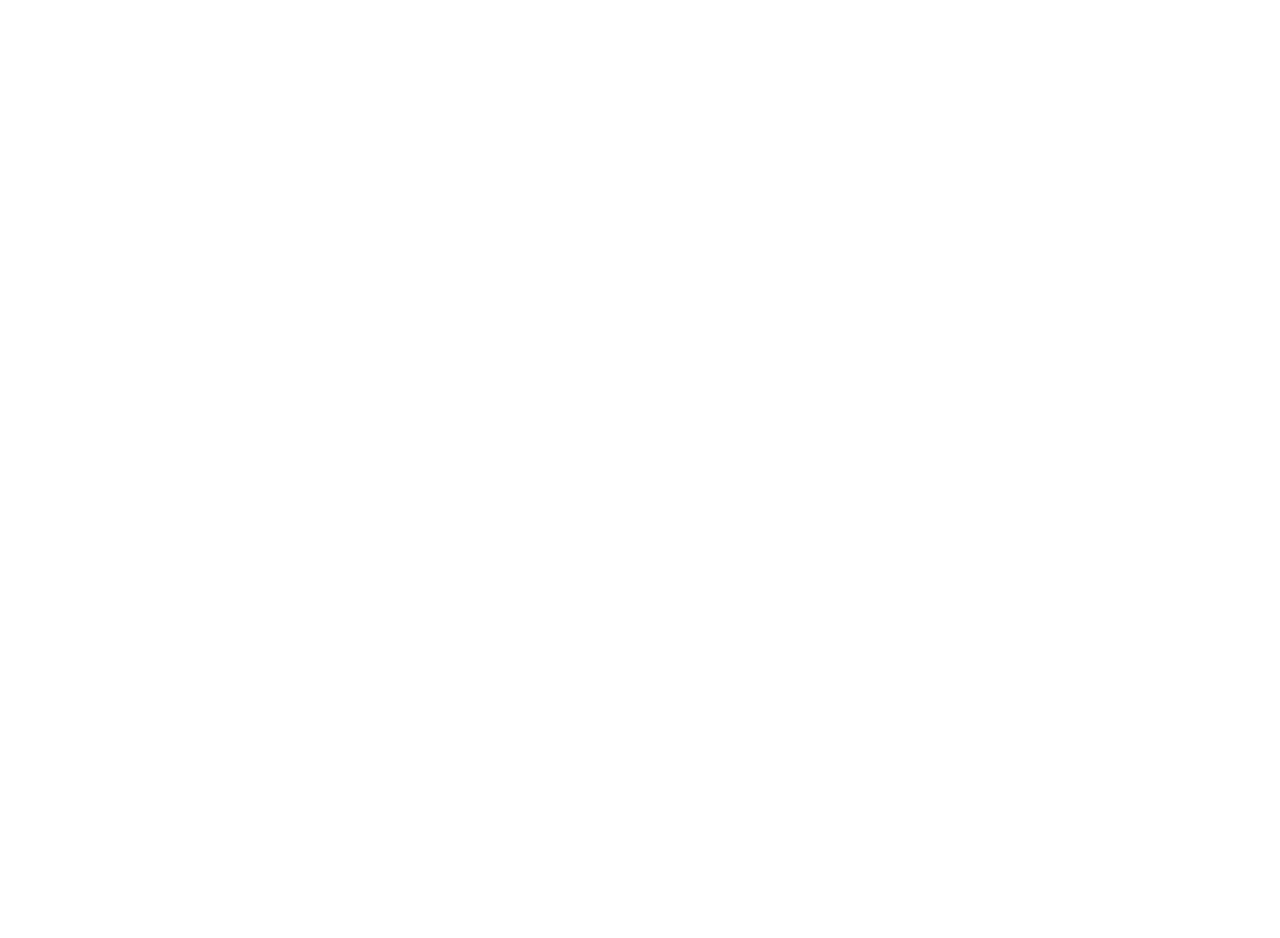
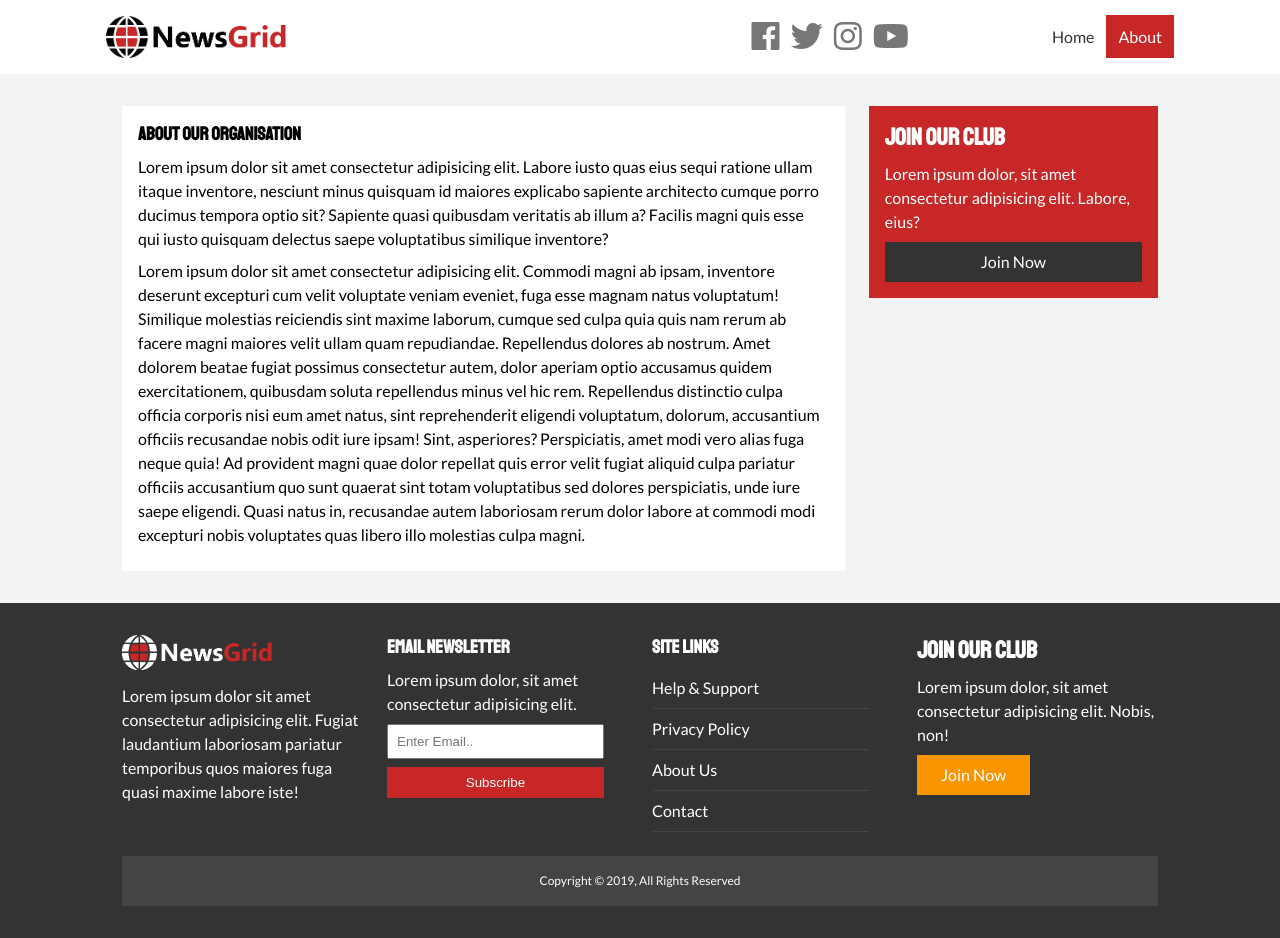
Before and after one commit to diddy2good/modern-html-css-js, a plain HTML site: page NewsGrid/about.html in a window 1280 px wide. Before the commit the page ends 800 px from the top, so only its background shows below. Drawn offline with Linux system fonts and the light colour scheme.

Commit message:
About Page

```diff
--- a/NewsGrid/CSS/style.css
+++ b/NewsGrid/CSS/style.css
@@ -142,6 +142,18 @@ h1, h2, h3, h4, h5, h6{
   color: var(--primary-color) !important;
 }
 
+/* Inner page grid container */
+.page-container{
+  display: grid;
+  grid-template-columns: 5fr 2fr;
+  margin: 2rem 0;
+  grid-gap: 1.5rem;
+}
+
+.page-container > *:first-child{
+  grid-row: 1 / span 3;
+}
+
 /* Navigation */
 #main-nav{
   background: #fff;
--- a/NewsGrid/about.html
+++ b/NewsGrid/about.html
@@ -0,0 +1,86 @@
+<!DOCTYPE html>
+<html lang="en">
+<head>
+  <meta charset="UTF-8">
+  <meta name="viewport" content="width=device-width, initial-scale=1.0">
+  <meta http-equiv="X-UA-Compatible" content="ie=edge">
+  <link rel="stylesheet" href="https://use.fontawesome.com/releases/v5.7.0/css/all.css" integrity="sha384-lZN37f5QGtY3VHgisS14W3ExzMWZxybE1SJSEsQp9S+oqd12jhcu+A56Ebc1zFSJ" crossorigin="anonymous">
+  <link href="https://fonts.googleapis.com/css?family=Lato|Staatliches" rel="stylesheet">
+  <link rel="stylesheet" href="CSS/style.css">
+  <link rel="stylesheet" media="screen and (max-width: 768px)" href="CSS/mobile.css">
+  <link rel="shortcut icon" type="image/x-icon" href="favicon.ico">
+  <title>NewsGrid | About</title>
+</head>
+<body>
+  <nav id="main-nav">
+    <div class="container">
+      <img src="img/logo.png" alt="NewsGrid" class="logo">
+      <div class="social">
+        <a href="http://facebook.com" target="_blank"><i class="fab fa-facebook fa-2x"></i></a>
+        <a href="http://twitter.com" target="_blank"><i class="fab fa-twitter fa-2x"></i></a>
+        <a href="http://instagram.com" target="_blank"><i class="fab fa-instagram fa-2x"></i></a>
+        <a href="http://youtube.com" target="_blank"><i class="fab fa-youtube fa-2x"></i></a>
+      </div>
+      <ul>
+        <li><a href="index.html">Home</a></li>
+        <li><a href="about.html" class="current">About</a></li>
+      </ul>
+    </div>
+  </nav>
+
+  <!-- About -->
+<section id="about">
+  <div class="container">
+    <div class="page-container">
+      <article class="card">
+        <h1 class="l-heading">
+          About Our Organisation
+        </h1>
+        <p>Lorem ipsum dolor sit amet consectetur adipisicing elit. Labore iusto quas eius sequi ratione ullam itaque inventore, nesciunt minus quisquam id maiores explicabo sapiente architecto cumque porro ducimus tempora optio sit? Sapiente quasi quibusdam veritatis ab illum a? Facilis magni quis esse qui iusto quisquam delectus saepe voluptatibus similique inventore?</p>
+        <p>Lorem ipsum dolor sit amet consectetur adipisicing elit. Commodi magni ab ipsam, inventore deserunt excepturi cum velit voluptate veniam eveniet, fuga esse magnam natus voluptatum! Similique molestias reiciendis sint maxime laborum, cumque sed culpa quia quis nam rerum ab facere magni maiores velit ullam quam repudiandae. Repellendus dolores ab nostrum. Amet dolorem beatae fugiat possimus consectetur autem, dolor aperiam optio accusamus quidem exercitationem, quibusdam soluta repellendus minus vel hic rem. Repellendus distinctio culpa officia corporis nisi eum amet natus, sint reprehenderit eligendi voluptatum, dolorum, accusantium officiis recusandae nobis odit iure ipsam! Sint, asperiores? Perspiciatis, amet modi vero alias fuga neque quia! Ad provident magni quae dolor repellat quis error velit fugiat aliquid culpa pariatur officiis accusantium quo sunt quaerat sint totam voluptatibus sed dolores perspiciatis, unde iure saepe eligendi. Quasi natus in, recusandae autem laboriosam rerum dolor labore at commodi modi excepturi nobis voluptates quas libero illo molestias culpa magni.
+        </p>
+      </article>
+      <aside class="card bg-primary">
+        <h2>Join Our Club</h2>
+        <p>Lorem ipsum dolor, sit amet consectetur adipisicing elit. Labore, eius?</p>
+        <a href="#" class="btn btn-dark btn-block">Join Now</a>
+      </aside>
+    </div>
+  </div>
+</section>
+  <!-- Footer -->
+  <footer id="main-footer" class="py-2">
+    <div class="container footer-container">
+      <div>
+        <img src="img/logo_light.png" alt="NewsGrid">
+        <p>Lorem ipsum dolor sit amet consectetur adipisicing elit. Fugiat laudantium laboriosam pariatur temporibus quos maiores fuga quasi maxime labore iste!</p>
+      </div>
+      <div>
+        <h3>Email Newsletter</h3>
+        <p>Lorem ipsum dolor, sit amet consectetur adipisicing elit.</p>
+        <form>
+          <input type="email" placeholder="Enter Email..">
+          <input type="submit" value="Subscribe" class="btn btn-primary">
+        </form>
+      </div>
+      <div>
+        <h3>Site Links</h3>
+        <ul class="list">
+          <li><a href="#">Help & Support</a></li>
+          <li><a href="#">Privacy Policy</a></li>
+          <li><a href="#">About Us</a></li>
+          <li><a href="#">Contact</a></li>
+        </ul>
+      </div>
+      <div>
+        <h2>Join Our Club</h2>
+        <p>Lorem ipsum dolor, sit amet consectetur adipisicing elit. Nobis, non!</p>
+        <a href="#" class="btn btn-secondary">Join Now</a>
+      </div>
+      <div>
+        <p>Copyright &copy; 2019, All Rights Reserved</p>
+      </div>
+    </div>
+  </footer>
+</body>
+</html>
```
